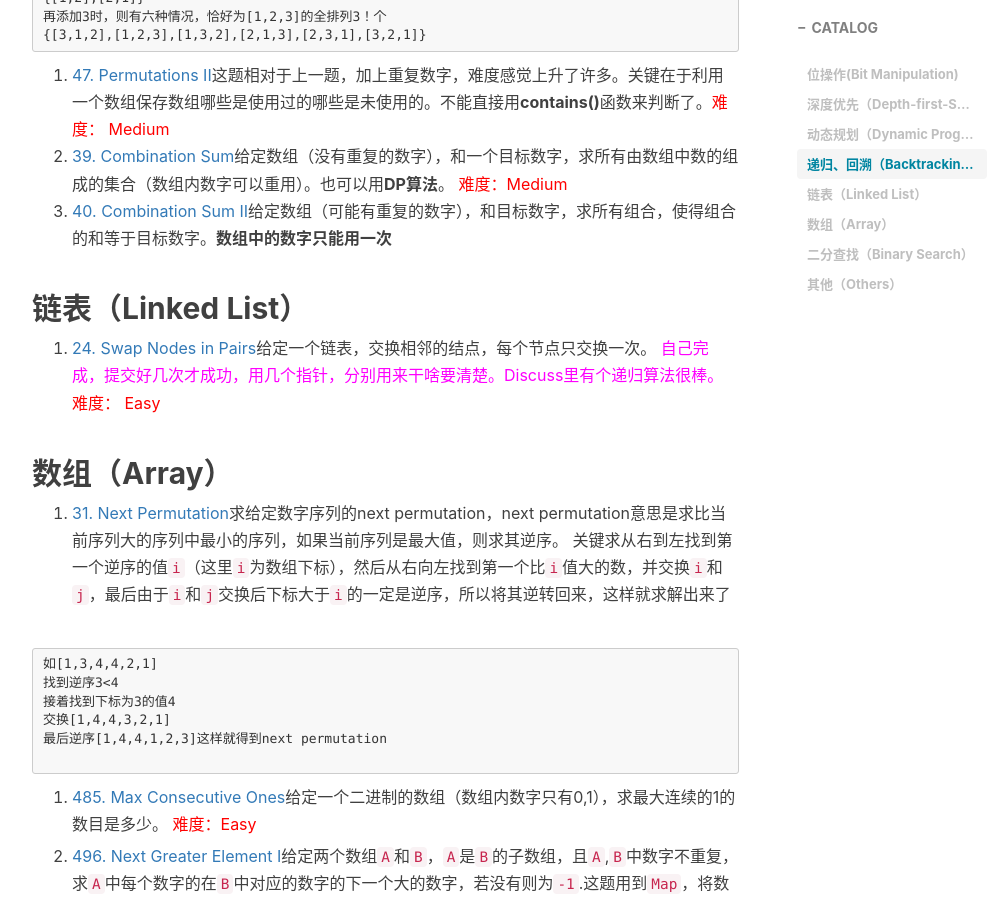
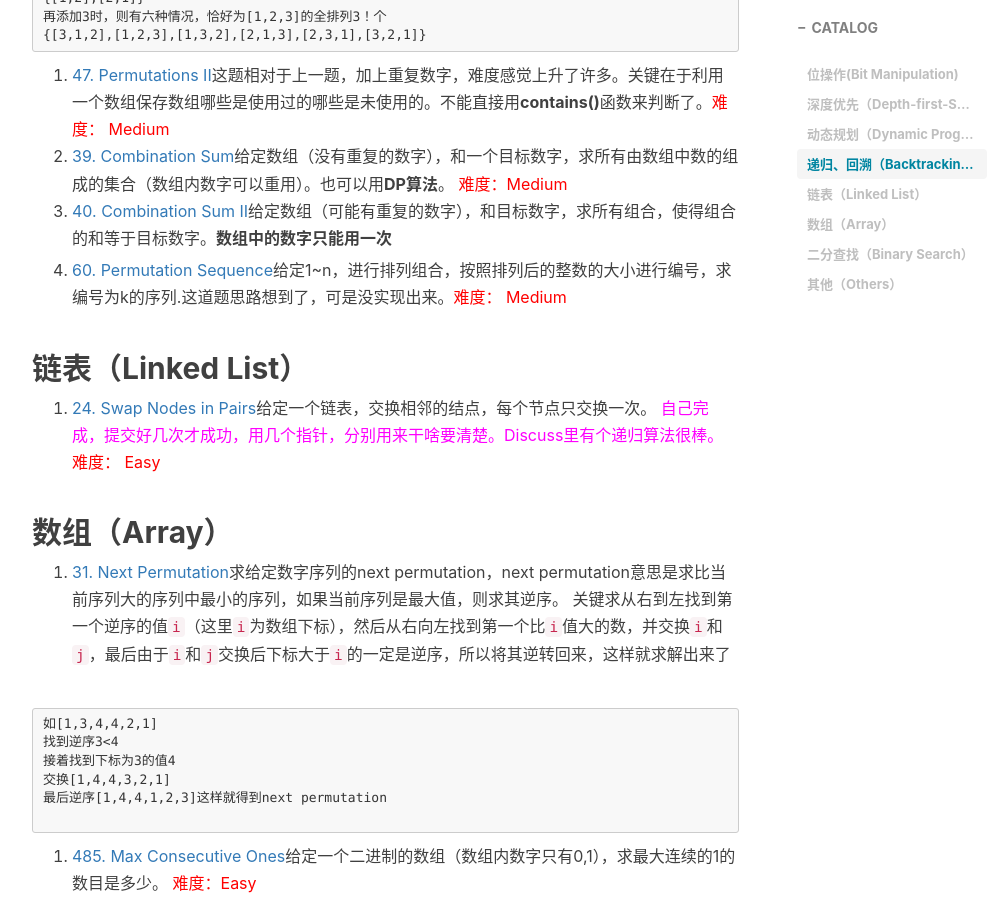
Before and after one commit to LJerRRy/fighting.github.io, a Jekyll site: the page built from _posts/2017-01-04-Leetcode题目分类.md, in a window 1280 px wide and 900 px high, scrolled down 1579 px. Shown: the whole window, without its empty margins (233-1237 px from the left). Built offline with Jekyll 4.4.1, drawn with Linux system fonts in a browser that asks for light colours; nearby versions of some CDN libraries; comment, search, counter and statistics services are not loaded.

Commit message:
leetcode 365, 60

```diff
--- a/_posts/2017-01-04-Leetcode题目分类.md
+++ b/_posts/2017-01-04-Leetcode题目分类.md
@@ -48,6 +48,8 @@ tags:
 4. [47. Permutations II](https://leetcode.com/problems/permutations-ii/)这题相对于上一题，加上重复数字，难度感觉上升了许多。关键在于利用一个数组保存数组哪些是使用过的哪些是未使用的。不能直接用**contains()**函数来判断了。<font color="red">难度： Medium</font>
 5. [39. Combination Sum](https://leetcode.com/problems/combination-sum/)给定数组（没有重复的数字），和一个目标数字，求所有由数组中数的组成的集合（数组内数字可以重用）。也可以用**DP算法**。  <font color="red">难度：Medium</font> <a id='39'></a>
 6. [40. Combination Sum II](https://leetcode.com/problems/combination-sum-ii/)给定数组（可能有重复的数字），和目标数字，求所有组合，使得组合的和等于目标数字。**数组中的数字只能用一次**
+
+7. [60. Permutation Sequence](https://leetcode.com/problems/permutation-sequence/)给定1~n，进行排列组合，按照排列后的整数的大小进行编号，求编号为k的序列.这道题思路想到了，可是没实现出来。<font color="red">难度： Medium</font>
 
 ## 链表（Linked List）
 
```
